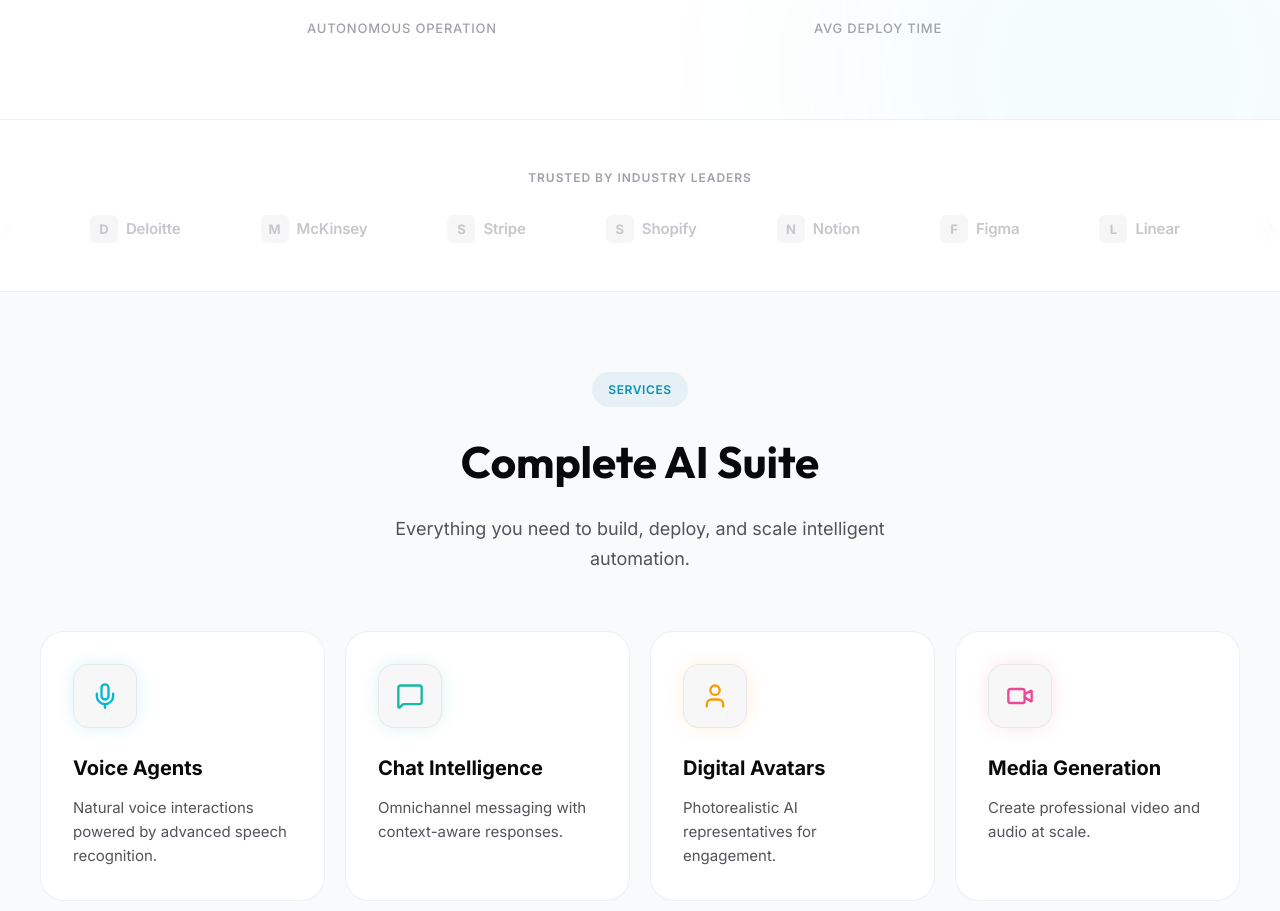
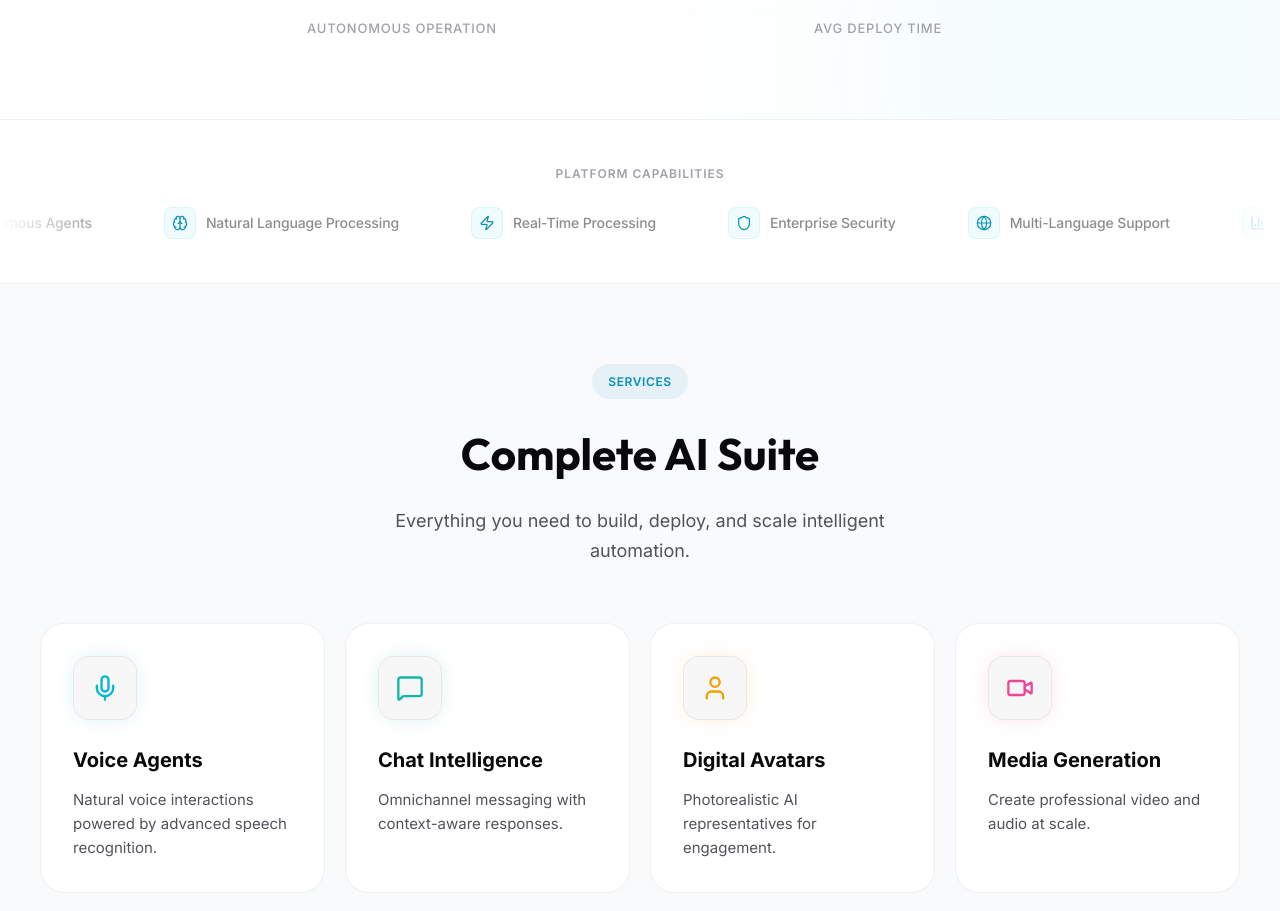
Before and after one commit to siwaht/edgifyai, a React (Vite) app: page / in a window 1280 px wide. Shown: the part 1485-2396 px from the top of the page. Built offline with nearby package versions, Linux system fonts and the light colour scheme; no server answers.

Commit message:
Updated Marquee.jsx

```diff
--- a/src/components/Marquee.jsx
+++ b/src/components/Marquee.jsx
@@ -1,35 +1,48 @@
+import { Bot, Brain, Zap, Shield, Globe, BarChart3, Workflow, MessageSquare, Database, Lock } from 'lucide-react';
 import { useTheme } from '../context/ThemeContext';
 
-const LOGOS = [
-  'Accenture', 'Deloitte', 'McKinsey', 'Stripe', 'Shopify',
-  'Notion', 'Figma', 'Linear', 'Vercel', 'Datadog',
+const CAPABILITIES = [
+  { icon: Bot, label: 'Autonomous Agents' },
+  { icon: Brain, label: 'Natural Language Processing' },
+  { icon: Zap, label: 'Real-Time Processing' },
+  { icon: Shield, label: 'Enterprise Security' },
+  { icon: Globe, label: 'Multi-Language Support' },
+  { icon: BarChart3, label: 'Advanced Analytics' },
+  { icon: Workflow, label: 'Workflow Automation' },
+  { icon: MessageSquare, label: 'Conversational AI' },
+  { icon: Database, label: 'Knowledge Base' },
+  { icon: Lock, label: 'Data Privacy' },
 ];
 
-const LogoItem = ({ name, colors }) => (
+const CapabilityItem = ({ icon: Icon, label, isDark }) => (
   <div style={{
-    display: 'flex', alignItems: 'center', gap: 8,
-    padding: '0 40px', whiteSpace: 'nowrap',
-    fontSize: 15, fontWeight: 600, letterSpacing: '-0.01em',
-    color: colors.textMuted, opacity: 0.6,
+    display: 'flex', alignItems: 'center', gap: 10,
+    padding: '0 36px', whiteSpace: 'nowrap',
   }}>
     <div style={{
-      width: 28, height: 28, borderRadius: 6,
-      background: colors.border,
+      width: 32, height: 32, borderRadius: 8,
       display: 'flex', alignItems: 'center', justifyContent: 'center',
-      fontSize: 13, fontWeight: 700, color: colors.textMuted,
+      background: isDark ? 'rgba(6,182,212,0.1)' : 'rgba(6,182,212,0.06)',
+      border: `1px solid ${isDark ? 'rgba(6,182,212,0.15)' : 'rgba(6,182,212,0.1)'}`,
+      color: isDark ? '#22d3ee' : '#0891b2',
     }}>
-      {name[0]}
+      <Icon size={16} strokeWidth={1.8} />
     </div>
-    {name}
+    <span style={{
+      fontSize: 14, fontWeight: 500, letterSpacing: '-0.01em',
+      color: isDark ? 'rgba(255,255,255,0.5)' : 'rgba(0,0,0,0.45)',
+    }}>
+      {label}
+    </span>
   </div>
 );
 
 const Marquee = () => {
-  const { colors } = useTheme();
+  const { isDark, colors } = useTheme();
 
   return (
     <section style={{
-      padding: '48px 0', background: colors.bg,
+      padding: '44px 0', background: colors.bg,
       borderTop: `1px solid ${colors.border}`,
       borderBottom: `1px solid ${colors.border}`,
       overflow: 'hidden', position: 'relative',
@@ -37,27 +50,27 @@ const Marquee = () => {
       <p style={{
         textAlign: 'center', fontSize: 12, fontWeight: 600,
         textTransform: 'uppercase', letterSpacing: '0.08em',
-        color: colors.textMuted, marginBottom: 28,
+        color: colors.textMuted, marginBottom: 24,
       }}>
-        Trusted by industry leaders
+        Platform Capabilities
       </p>
 
       <div style={{ position: 'relative' }}>
         <div style={{
-          position: 'absolute', left: 0, top: 0, bottom: 0, width: 100, zIndex: 2,
+          position: 'absolute', left: 0, top: 0, bottom: 0, width: 120, zIndex: 2,
           background: `linear-gradient(to right, ${colors.bg}, transparent)`,
         }} />
         <div style={{
-          position: 'absolute', right: 0, top: 0, bottom: 0, width: 100, zIndex: 2,
+          position: 'absolute', right: 0, top: 0, bottom: 0, width: 120, zIndex: 2,
           background: `linear-gradient(to left, ${colors.bg}, transparent)`,
         }} />
 
         <div style={{
           display: 'flex',
-          animation: 'marquee 30s linear infinite',
+          animation: 'marquee 35s linear infinite',
         }}>
-          {[...LOGOS, ...LOGOS].map((name, i) => (
-            <LogoItem key={`${name}-${i}`} name={name} colors={colors} />
+          {[...CAPABILITIES, ...CAPABILITIES].map(({ icon, label }, i) => (
+            <CapabilityItem key={`${label}-${i}`} icon={icon} label={label} isDark={isDark} />
           ))}
         </div>
       </div>
```
